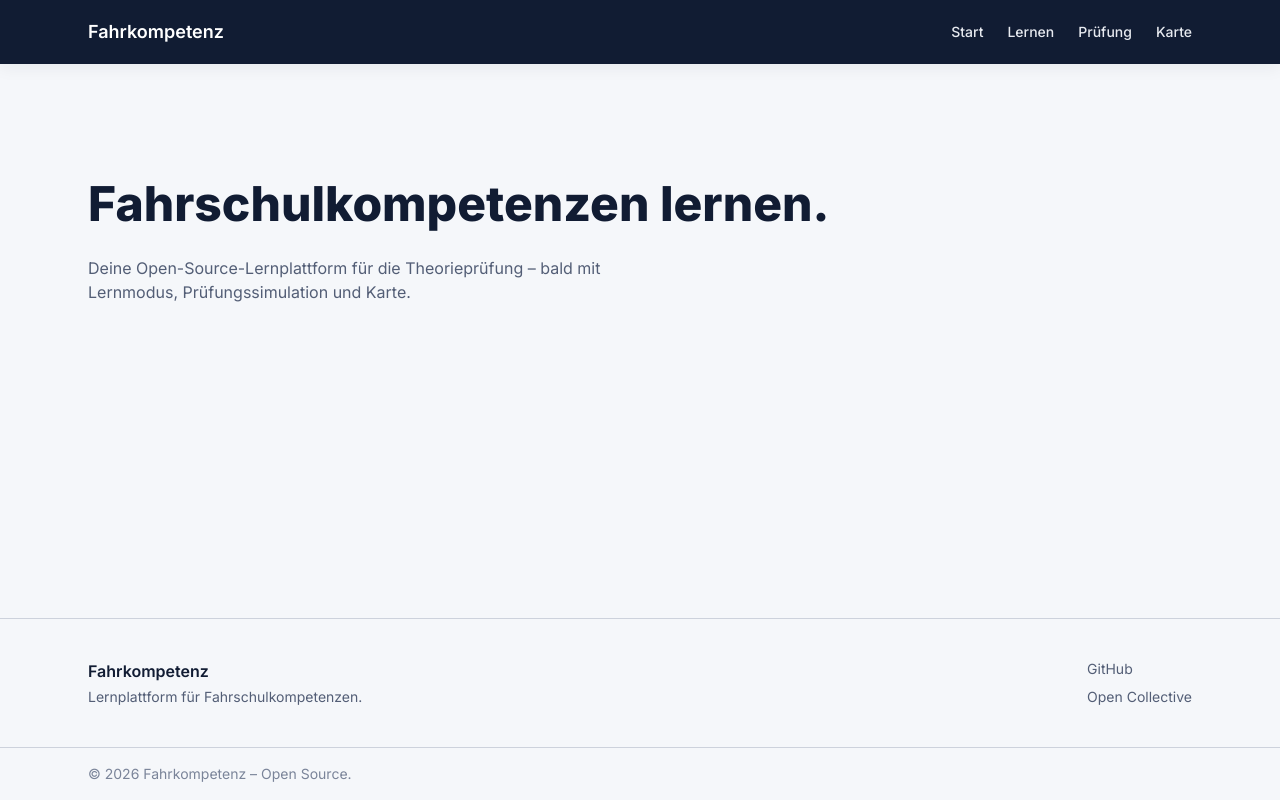
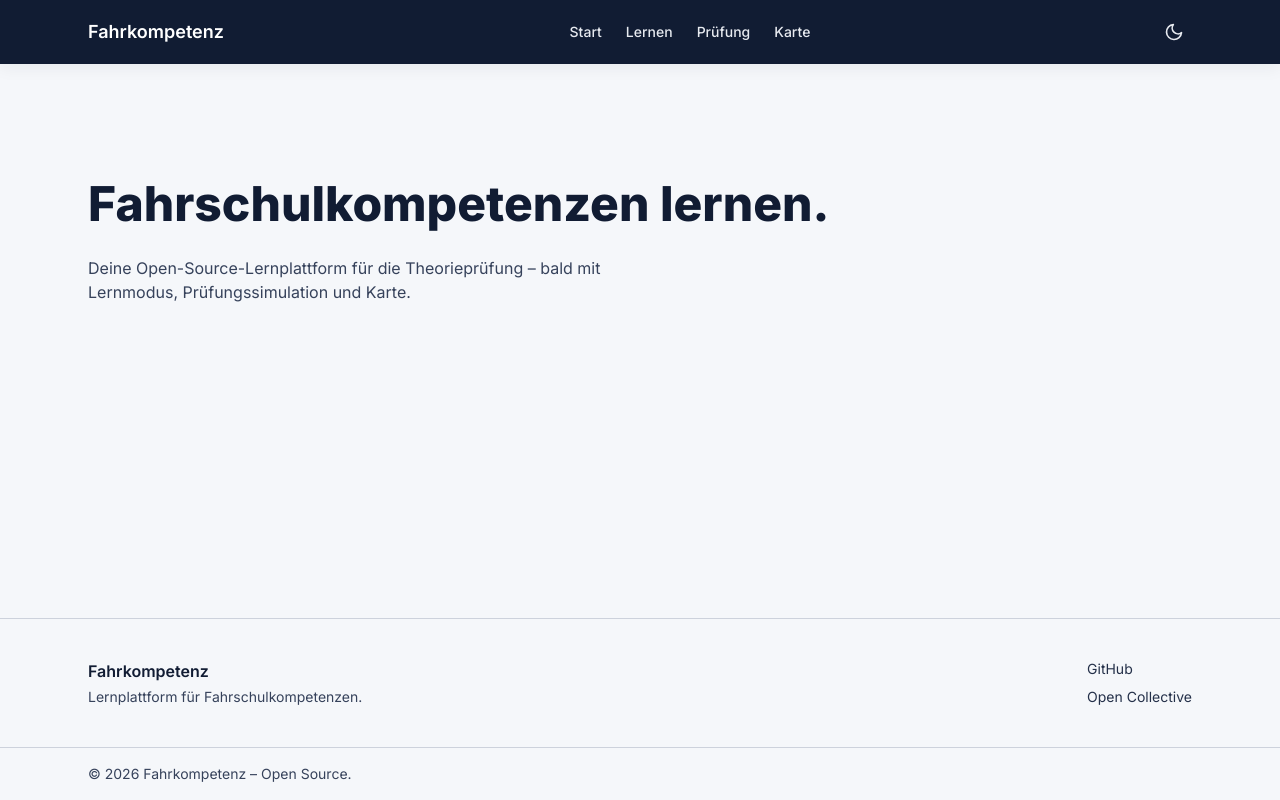
Before and after one commit to Awesomepear9/Hackathon_26_Team42, a Next.js app: page / in a window 1280 px wide. Built offline with nearby package versions, Linux system fonts and the light colour scheme.

Commit message:
feat: dark mode with system preference sync and WCAG AA focus states

```diff
--- a/src/app/globals.css
+++ b/src/app/globals.css
@@ -1,2 +1,4 @@
 @import "tailwindcss";
 @import "./digifl-theme.css";
+
+@custom-variant dark (&:where(.dark, .dark *));
--- a/src/app/layout.tsx
+++ b/src/app/layout.tsx
@@ -20,15 +20,40 @@ export const viewport: Viewport = {
   viewportFit: "cover",
 };
 
+const themeScript = `
+  (function () {
+    try {
+      var stored = localStorage.getItem("theme");
+      var dark = stored === "dark" ||
+        (stored === null &&
+          window.matchMedia("(prefers-color-scheme: dark)").matches);
+      if (dark) document.documentElement.classList.add("dark");
+      document.documentElement.style.colorScheme = dark ? "dark" : "light";
+    } catch (e) {}
+  })();
+`;
+
 export default function RootLayout({ children }: LayoutProps<"/">) {
   return (
     <html
       lang="de"
       className={`${inter.variable} h-full antialiased`}
+      suppressHydrationWarning
     >
-      <body className="flex min-h-full flex-col bg-surface font-sans text-primary">
+      <head>
+        <script dangerouslySetInnerHTML={{ __html: themeScript }} />
+      </head>
+      <body className="flex min-h-full flex-col bg-surface font-sans text-primary transition-colors dark:bg-navy-950 dark:text-navy-100">
+        <a
+          href="#main"
+          className="sr-only focus:not-sr-only focus:absolute focus:left-4 focus:top-4 focus:z-50 focus:rounded-lg focus:bg-accent focus:px-4 focus:py-2 focus:font-semibold focus:text-navy-900"
+        >
+          Zum Inhalt springen
+        </a>
         <Header />
-        <main className="flex-1">{children}</main>
+        <main id="main" className="flex-1">
+          {children}
+        </main>
         <Footer />
       </body>
     </html>
--- a/src/app/page.tsx
+++ b/src/app/page.tsx
@@ -1,10 +1,10 @@
 export default function HomePage() {
   return (
     <div className="mx-auto max-w-6xl px-4 pb-16 pt-24 sm:px-6 md:pt-28">
-      <h1 className="text-display text-primary">
+      <h1 className="text-display text-primary dark:text-white">
         Fahrschulkompetenzen lernen.
       </h1>
-      <p className="mt-6 max-w-xl text-body text-navy-500">
+      <p className="mt-6 max-w-xl text-body text-navy-600 dark:text-navy-200">
         Deine Open-Source-Lernplattform für die Theorieprüfung –
         bald mit Lernmodus, Prüfungssimulation und Karte.
       </p>
--- a/src/components/site-chrome.tsx
+++ b/src/components/site-chrome.tsx
@@ -15,13 +15,53 @@ const SOCIAL_LINKS = [
   { href: "https://opencollective.com", label: "Open Collective" },
 ];
 
+function ThemeToggle() {
+  const [dark, setDark] = useState(() =>
+    typeof document !== "undefined"
+      ? document.documentElement.classList.contains("dark")
+      : false,
+  );
+
+  const toggle = () => {
+    const next = !dark;
+    setDark(next);
+    localStorage.setItem("theme", next ? "dark" : "light");
+    document.documentElement.classList.toggle("dark", next);
+    document.documentElement.style.colorScheme = next ? "dark" : "light";
+  };
+
+  return (
+    <button
+      type="button"
+      onClick={toggle}
+      aria-pressed={dark}
+      aria-label={dark ? "Helles Design aktivieren" : "Dunkles Design aktivieren"}
+      className="rounded-md p-2 text-navy-100 transition-colors hover:bg-navy-800 hover:text-white focus-visible:outline-none focus-visible:ring-2 focus-visible:ring-accent"
+    >
+      {dark ? (
+        <svg viewBox="0 0 24 24" fill="none" stroke="currentColor" strokeWidth="2" strokeLinecap="round" strokeLinejoin="round" className="h-5 w-5" aria-hidden="true">
+          <circle cx="12" cy="12" r="4" />
+          <path d="M12 2v2M12 20v2M4.93 4.93l1.41 1.41M17.66 17.66l1.41 1.41M2 12h2M20 12h2M4.93 19.07l1.41-1.41M17.66 6.34l1.41-1.41" />
+        </svg>
+      ) : (
+        <svg viewBox="0 0 24 24" fill="none" stroke="currentColor" strokeWidth="2" strokeLinecap="round" strokeLinejoin="round" className="h-5 w-5" aria-hidden="true">
+          <path d="M21 12.79A9 9 0 1 1 11.21 3 7 7 0 0 0 21 12.79Z" />
+        </svg>
+      )}
+    </button>
+  );
+}
+
 export function Header() {
   const [open, setOpen] = useState(false);
 
   return (
-    <header className="sticky top-0 z-40 bg-navy-900 text-white shadow-card">
-      <div className="mx-auto flex h-16 max-w-6xl items-center justify-between px-4 sm:px-6">
-        <Link href="/" className="text-lg font-semibold">
+    <header className="sticky top-0 z-40 bg-navy-900 text-white shadow-card dark:bg-navy-950">
+      <div className="mx-auto flex h-16 max-w-6xl items-center justify-between gap-2 px-4 sm:px-6">
+        <Link
+          href="/"
+          className="text-lg font-semibold transition-colors focus-visible:outline-none focus-visible:ring-2 focus-visible:ring-accent focus-visible:ring-inset"
+        >
           Fahrkompetenz
         </Link>
 
@@ -30,41 +70,49 @@ export function Header() {
             <Link
               key={link.href}
               href={link.href}
-              className="text-sm font-medium text-navy-100 transition-colors hover:text-accent"
+              className="text-sm font-medium text-navy-100 transition-colors hover:text-accent focus-visible:outline-none focus-visible:ring-2 focus-visible:ring-accent focus-visible:ring-inset"
             >
               {link.label}
             </Link>
           ))}
         </nav>
 
+        <div className="flex items-center gap-1">
+          <ThemeToggle />
           <button
             type="button"
             onClick={() => setOpen((v) => !v)}
-          className="rounded-md p-2 text-white transition-colors hover:bg-navy-800 md:hidden"
+            className="rounded-md p-2 text-white transition-colors hover:bg-navy-800 focus-visible:outline-none focus-visible:ring-2 focus-visible:ring-accent md:hidden"
             aria-expanded={open}
-          aria-label="Menü öffnen"
+            aria-controls="mobile-menu"
+            aria-label={open ? "Menü schließen" : "Menü öffnen"}
           >
             {open ? (
-            <svg viewBox="0 0 24 24" fill="none" stroke="currentColor" strokeWidth="2" strokeLinecap="round" className="h-6 w-6">
+              <svg viewBox="0 0 24 24" fill="none" stroke="currentColor" strokeWidth="2" strokeLinecap="round" className="h-6 w-6" aria-hidden="true">
                 <path d="M18 6 6 18M6 6l12 12" />
               </svg>
             ) : (
-            <svg viewBox="0 0 24 24" fill="none" stroke="currentColor" strokeWidth="2" strokeLinecap="round" className="h-6 w-6">
+              <svg viewBox="0 0 24 24" fill="none" stroke="currentColor" strokeWidth="2" strokeLinecap="round" className="h-6 w-6" aria-hidden="true">
                 <path d="M4 6h16M4 12h16M4 18h16" />
               </svg>
             )}
           </button>
         </div>
+      </div>
 
       {open && (
-        <nav className="border-t border-navy-800 md:hidden">
+        <nav
+          id="mobile-menu"
+          className="border-t border-navy-800 md:hidden"
+          aria-label="Mobile Navigation"
+        >
           <div className="mx-auto max-w-6xl space-y-1 px-4 py-4 sm:px-6">
             {NAV_LINKS.map((link) => (
               <Link
                 key={link.href}
                 href={link.href}
                 onClick={() => setOpen(false)}
-                className="block rounded-lg px-3 py-2.5 text-base font-medium text-navy-100 transition-colors hover:bg-navy-800 hover:text-accent"
+                className="block rounded-lg px-3 py-2.5 text-base font-medium text-navy-100 transition-colors hover:bg-navy-800 hover:text-accent focus-visible:outline-none focus-visible:ring-2 focus-visible:ring-accent"
               >
                 {link.label}
               </Link>
@@ -78,11 +126,11 @@ export function Header() {
 
 export function Footer() {
   return (
-    <footer className="border-t border-navy-200 bg-surface">
+    <footer className="border-t border-navy-200 bg-surface dark:border-navy-800 dark:bg-navy-950">
       <div className="mx-auto flex max-w-6xl flex-col gap-6 px-4 py-10 sm:px-6 md:flex-row md:justify-between">
         <div>
-          <p className="font-semibold text-primary">Fahrkompetenz</p>
-          <p className="mt-1 text-sm text-navy-500">
+          <p className="font-semibold text-primary dark:text-white">Fahrkompetenz</p>
+          <p className="mt-1 text-sm text-navy-600 dark:text-navy-300">
             Lernplattform für Fahrschulkompetenzen.
           </p>
         </div>
@@ -94,7 +142,7 @@ export function Footer() {
               href={link.href}
               target="_blank"
               rel="noopener noreferrer"
-              className="text-sm text-navy-500 transition-colors hover:text-accent"
+              className="text-sm text-navy-700 underline-offset-2 transition-colors hover:text-accent hover:underline focus-visible:outline-none focus-visible:ring-2 focus-visible:ring-cyan-800 dark:text-navy-200 dark:focus-visible:ring-accent dark:hover:text-accent"
             >
               {link.label}
             </a>
@@ -102,9 +150,9 @@ export function Footer() {
         </div>
       </div>
 
-      <div className="border-t border-navy-200">
+      <div className="border-t border-navy-200 dark:border-navy-800">
         <div className="mx-auto max-w-6xl px-4 py-4 sm:px-6">
-          <p className="text-sm text-navy-400">
+          <p className="text-sm text-navy-600 dark:text-navy-300">
             © 2026 Fahrkompetenz – Open Source.
           </p>
         </div>
```
Lines whose indentation alone changed are shown as unchanged.
